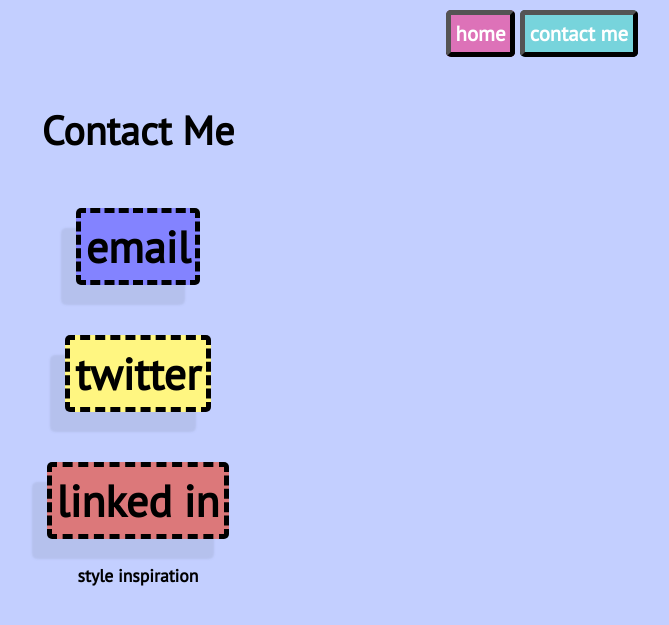
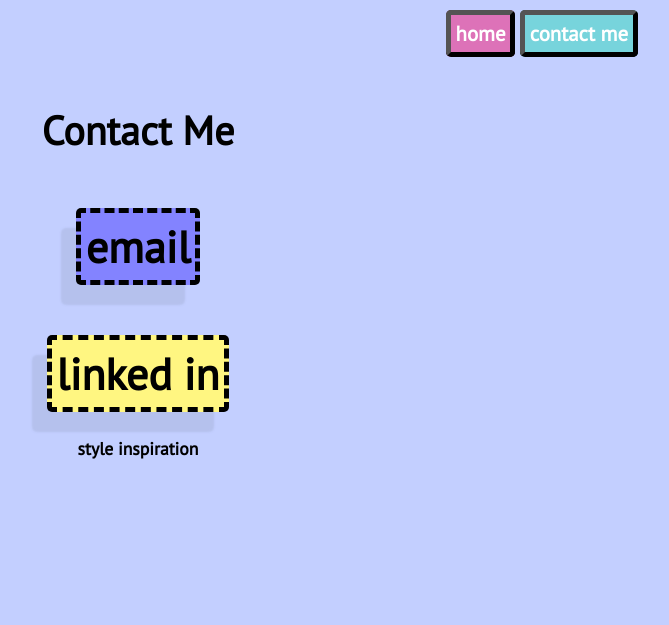
Before and after one commit to kairstenfay/kairstenfay.github.io, a Jekyll site: the page built from contact/index.html, in a window 1280 px wide. Shown: the top 625 px of the page, without its empty margins (502-1171 px from the left). Built offline with Jekyll 4.4.1, drawn with Linux system fonts in a browser that asks for light colours.

Commit message:
contact: Remove Twitter

```diff
--- a/contact/index.html
+++ b/contact/index.html
@@ -5,5 +5,4 @@ title: Contact Kairsten
 
 <h1 class="title">Contact Me</h1>
 <h2 class="retro-button"><a href="mailto:kairsten.fay@gmail.com">email</a></h2>
-<h2 class="retro-button"><a href="https://twitter.com/databae_">twitter</a></h2>
 <h2 class="retro-button"><a href="https://linkedin.com/in/kairsten-fay">linked in</a></h2>
```
